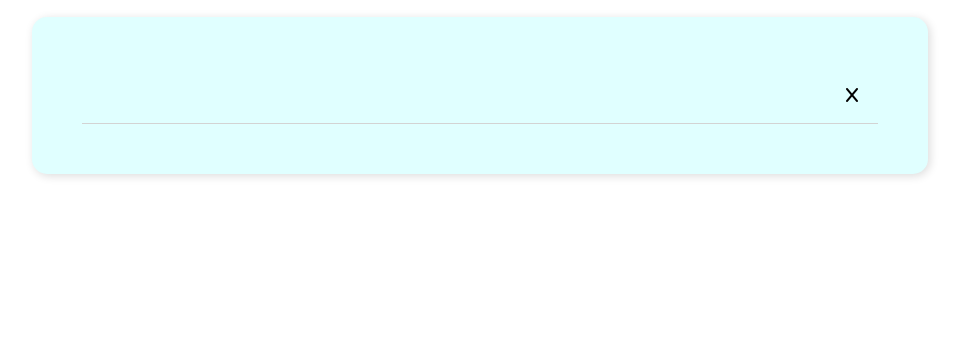
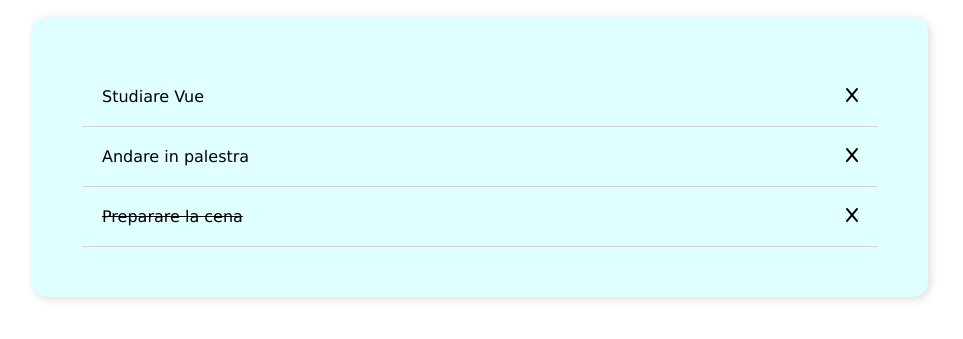
Before and after one commit to saracassandra7/vue-todolist, a plain HTML site: page index.html in a window 1280 px wide. Shown: the part 153-492 px from the top of the page, without its empty margins (160-1123 px from the left). Drawn offline with nearby package versions, Linux system fonts and the light colour scheme.

Commit message:
[add] tasks in page and toggle done

```diff
--- a/index.html
+++ b/index.html
@@ -24,8 +24,9 @@
 
     <div class="tasks-area">
       <ul>
-        <li class="task">
-          <span></span>
+        <li v-for="(task, index) in tasks" class="task" :class="{'done': task.done}"
+        @click = "task.done = !task.done">
+          <span>{{task.text}}</span>
           <i class="fa-solid fa-x"></i>
         </li>
       </ul>
```
